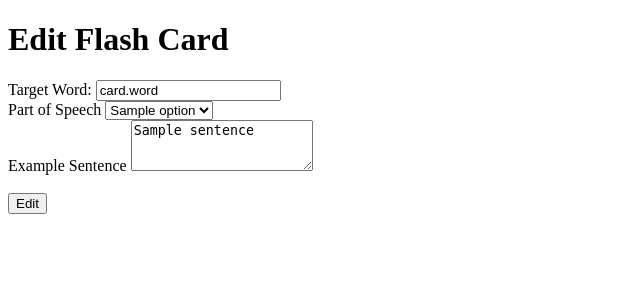
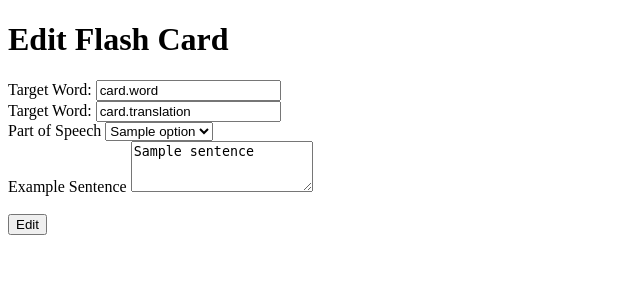
Before and after one commit to dstilesr/flashy-card, a Python web app: template app/templates/card-edit.html.jinja2 in a window 1280 px wide. Shown: the part 52-352 px from the top of the page, without its empty margins (0-640 px from the left). Run offline with Jinja, Linux system fonts and the light colour scheme; the template is opened without the code that fills it: most values are stand-ins (such as "Sample title", 1, 10 or a date in 2020).

Commit message:
Add missing inputs

```diff
--- a/app/templates/card-edit.html.jinja2
+++ b/app/templates/card-edit.html.jinja2
@@ -11,6 +11,13 @@
                     type="text"
                     id="word"
                     name="word" value="{% if card is defined %}card.word{% endif %}">
+        </div>
+        <div>
+            <label for="translation">Target Word:</label>
+            <input
+                    type="text"
+                    id="translation"
+                    name="translation" value="{% if card is defined %}card.translation{% endif %}">
         </div>
         <div>
             <label for="part_of_speech">Part of Speech</label>
@@ -38,6 +45,9 @@
             <input type="hidden" name="language_id" value="{{ language_id }}">
             {% endif -%}
         </div>
+        {% if card is defined -%}
+            <input id="card_id" name="card_id" value="{{ card.id }}" type="hidden">
+        {%- endif %}
         <br>
         <input type="submit" form="addOrEditCard" value="{% if card is defined %}Edit{% else %}Create{% endif %}">
     </form>
```
